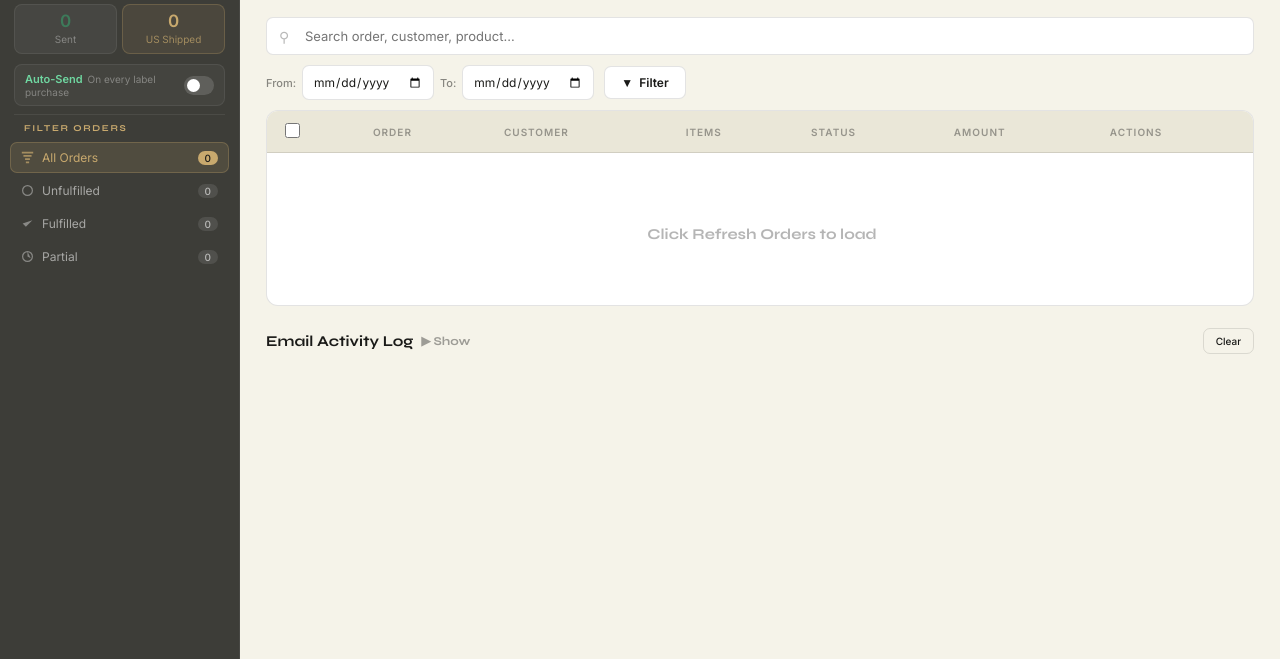
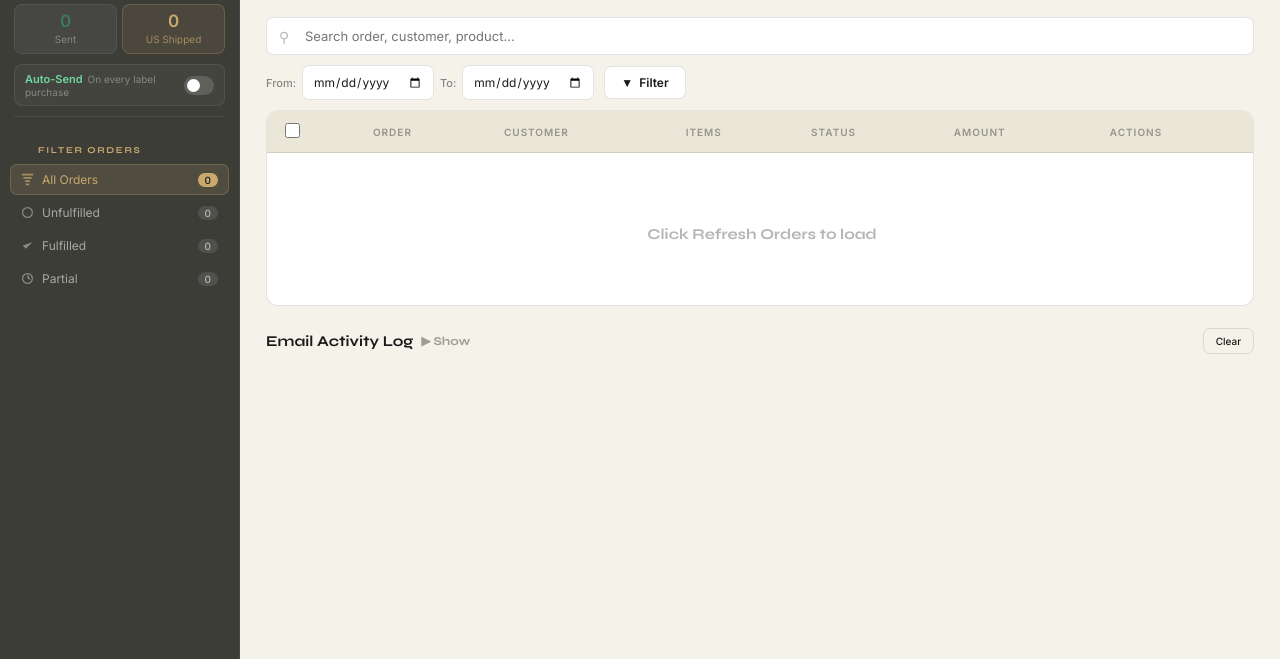
Before and after one commit to foldifycase-dot/FoldifyCase-Warehouse-Management-APP, a website: page fulfillment.html in a window 1280 px wide. Shown: the part 141-800 px from the top of the page. Drawn offline with nearby package versions, Linux system fonts and the light colour scheme.

Commit message:
Add files via upload

```diff
--- a/fulfillment.html
+++ b/fulfillment.html
@@ -41,6 +41,8 @@ body{background:var(--cream);color:var(--ink);font-family:"Inter",sans-serif;fon
 .stat-n{font-family:"Inter",sans-serif;font-weight:700;font-size:17px;color:var(--gold);line-height:1;}
 .stat-l{font-size:10px;color:rgba(255,255,255,.35);margin-top:3px;}
 .divider{border:none;border-top:1px solid rgba(255,255,255,.07);margin:8px 14px;}
+.sb-divider-gap{border:none;border-top:1px solid rgba(255,255,255,.07);margin:10px 14px 16px;}
+.sb-section-hdr{padding:12px 14px 0;}
 .auto-row{display:flex;align-items:center;justify-content:space-between;background:rgba(255,255,255,.04);border:1px solid rgba(255,255,255,.07);border-radius:8px;padding:7px 10px;margin:0 14px 8px;}
 .auto-txt{font-size:10px;color:rgba(255,255,255,.35);}
 .auto-txt strong{color:#6fd6a0;display:inline;font-size:11px;font-weight:600;margin-right:5px;}
@@ -199,9 +201,11 @@ html.in-iframe .layout{min-height:calc(100vh);}
         <label class="tog"><input type="checkbox" id="autoChk" onchange="toggleAuto(this)"><span class="tog-sl"></span></label>
       </div>
     </div>
-    <div class="divider"></div>
+    <div class="sb-divider-gap"></div>
     <div class="filters">
-      <div class="sb-lbl">Filter Orders</div>
+      <div class="sb-section-hdr">
+        <div class="sb-lbl">Filter Orders</div>
+      </div>
       <button class="fbtn active" onclick="setFilter('all',this)">
         <span style="display:flex;align-items:center;gap:8px;"><svg width="13" height="13" viewBox="0 0 16 16" fill="currentColor" style="opacity:.7;flex-shrink:0"><path d="M1 1h14v2H1V1zm2 4h10v2H3V5zm2 4h6v2H5V9zm1 4h4v2H6v-2z"/></svg>All Orders</span>
         <span class="fc" id="fcAll">0</span>
```
